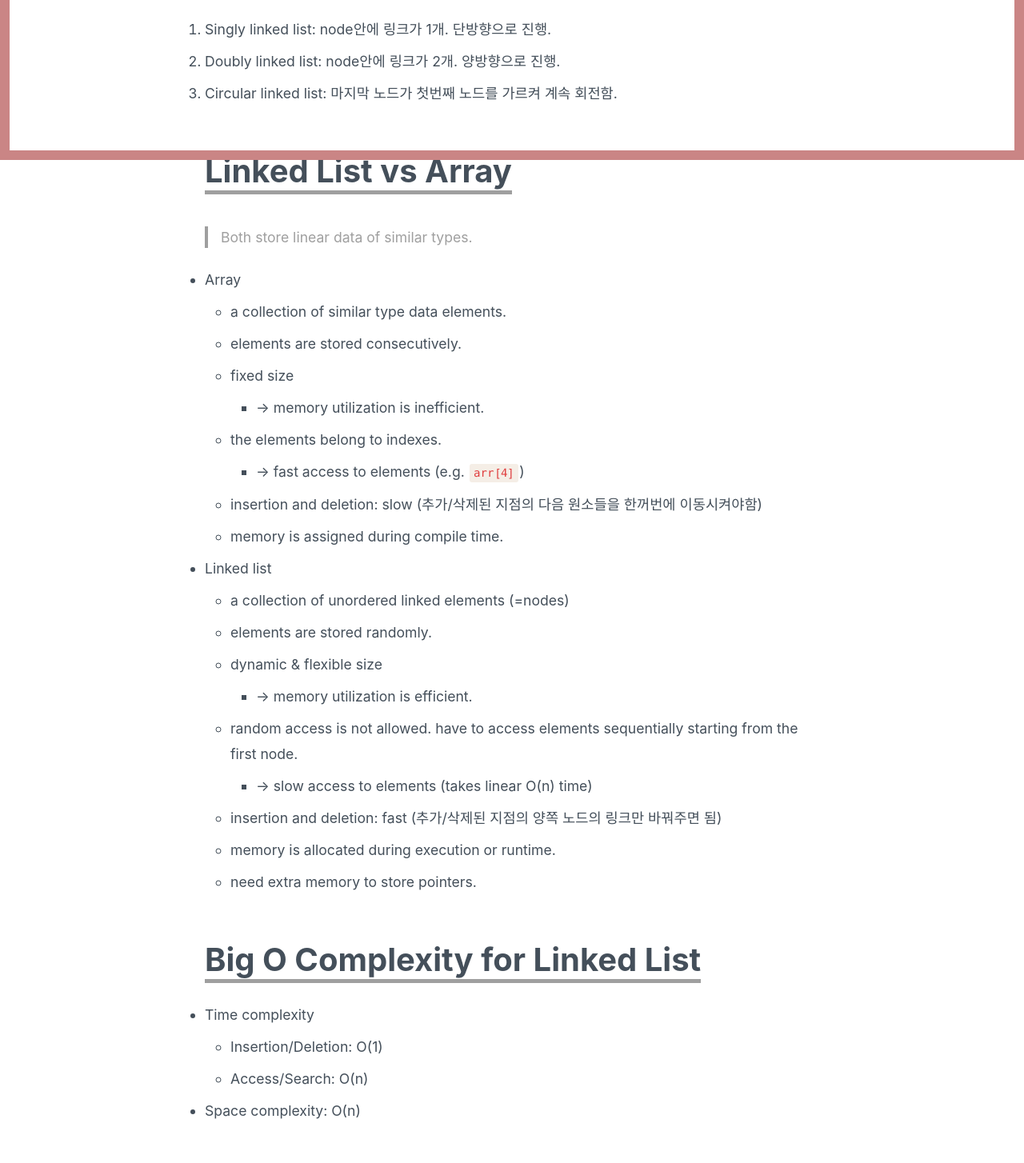
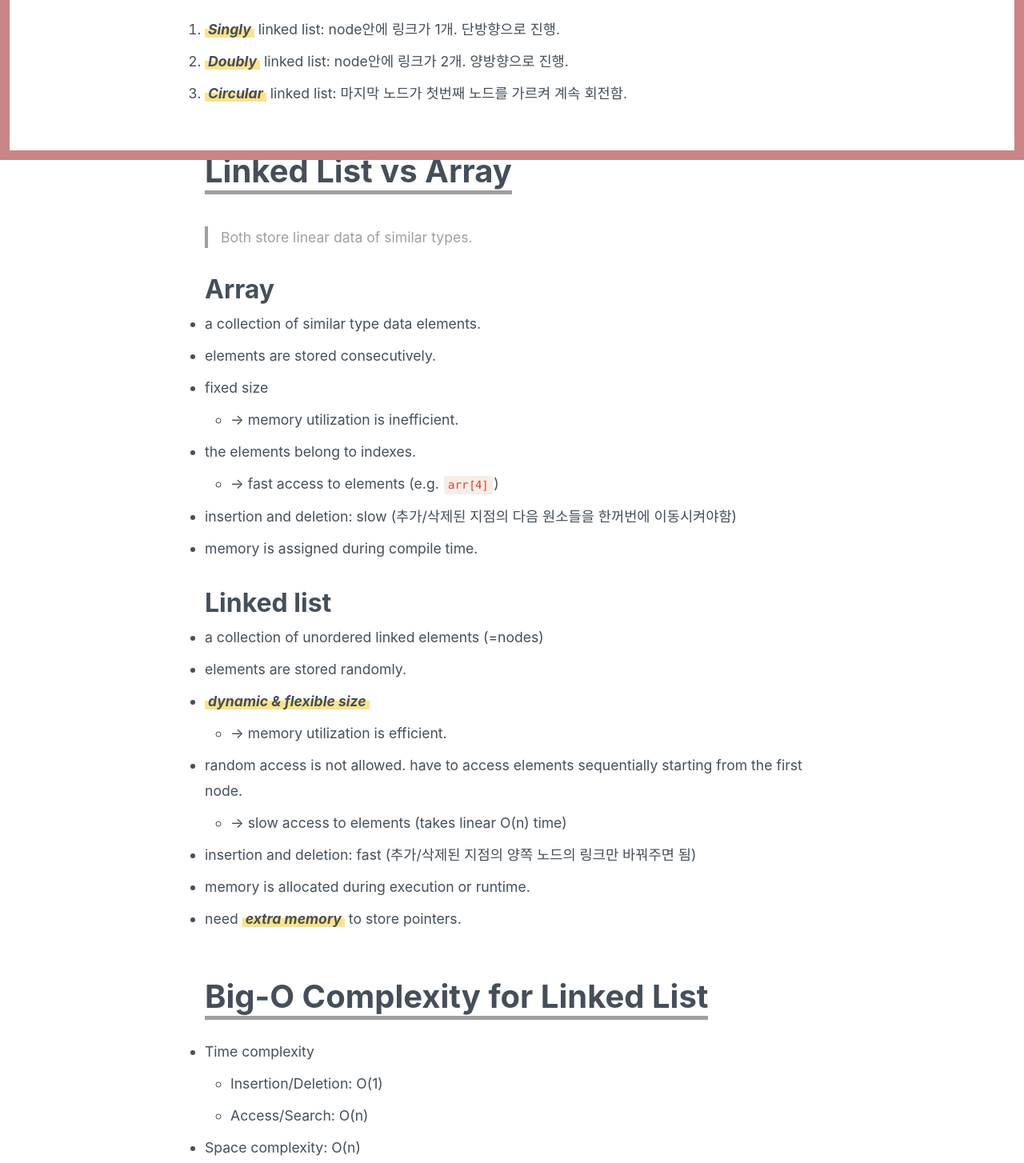
Before and after one commit to junghwayang/junghwayang.com, a Gatsby site: page /learn/data-structures/linked-list/ in a window 1280 px wide. Shown: the part 600-2054 px from the top of the page at 80% size. Built offline with nearby package versions, Linux system fonts and the light colour scheme; Gatsby itself is replaced by a stand-in of ours; some packages are replaced by stand-ins of ours.

Commit message:
📝 Edit linked-list note

```diff
--- a/src/content/learn/data-structures/linked-list.md
+++ b/src/content/learn/data-structures/linked-list.md
@@ -11,35 +11,38 @@ date: '2021-01-25'
 
 ## Types of Linked List
 
-1. Singly linked list: node안에 링크가 1개. 단방향으로 진행.
-2. Doubly linked list: node안에 링크가 2개. 양방향으로 진행.
-3. Circular linked list: 마지막 노드가 첫번째 노드를 가르켜 계속 회전함.
+1. <span>Singly</span> linked list: node안에 링크가 1개. 단방향으로 진행.
+2. <span>Doubly</span> linked list: node안에 링크가 2개. 양방향으로 진행.
+3. <span>Circular</span> linked list: 마지막 노드가 첫번째 노드를 가르켜 계속 회전함.
 
 ## Linked List vs Array
 
 > Both store linear data of similar types.
 
-- Array
-  - a collection of similar type data elements.
-  - elements are stored consecutively.
-  - fixed size
-      - → memory utilization is inefficient.
-  - the elements belong to indexes.
-      - → fast access to elements (e.g. `arr[4]`)
-  - insertion and deletion: slow (추가/삭제된 지점의 다음 원소들을 한꺼번에 이동시켜야함)
-  - memory is assigned during compile time.
-- Linked list
-  - a collection of unordered linked elements (=nodes)
-  - elements are stored randomly.
-  - dynamic & flexible size
-      - → memory utilization is efficient.
-  - random access is not allowed. have to access elements sequentially starting from the first node.
-      - → slow access to elements (takes linear O(n) time)
-  - insertion and deletion: fast (추가/삭제된 지점의 양쪽 노드의 링크만 바꿔주면 됨)
-  - memory is allocated during execution or runtime.
-  - need extra memory to store pointers.
+### Array
 
-## Big O Complexity for Linked List
+- a collection of similar type data elements.
+- elements are stored consecutively.
+- fixed size
+  - → memory utilization is inefficient.
+- the elements belong to indexes.
+  - → fast access to elements (e.g. `arr[4]`)
+- insertion and deletion: slow (추가/삭제된 지점의 다음 원소들을 한꺼번에 이동시켜야함)
+- memory is assigned during compile time.
+
+### Linked list
+
+- a collection of unordered linked elements (=nodes)
+- elements are stored randomly.
+- <span>dynamic & flexible size</span>
+  - → memory utilization is efficient.
+- random access is not allowed. have to access elements sequentially starting from the first node.
+  - → slow access to elements (takes linear O(n) time)
+- insertion and deletion: fast (추가/삭제된 지점의 양쪽 노드의 링크만 바꿔주면 됨)
+- memory is allocated during execution or runtime.
+- need <span>extra memory</span> to store pointers.
+
+## Big-O Complexity for Linked List
 
 - Time complexity
   - Insertion/Deletion: O(1)
```
